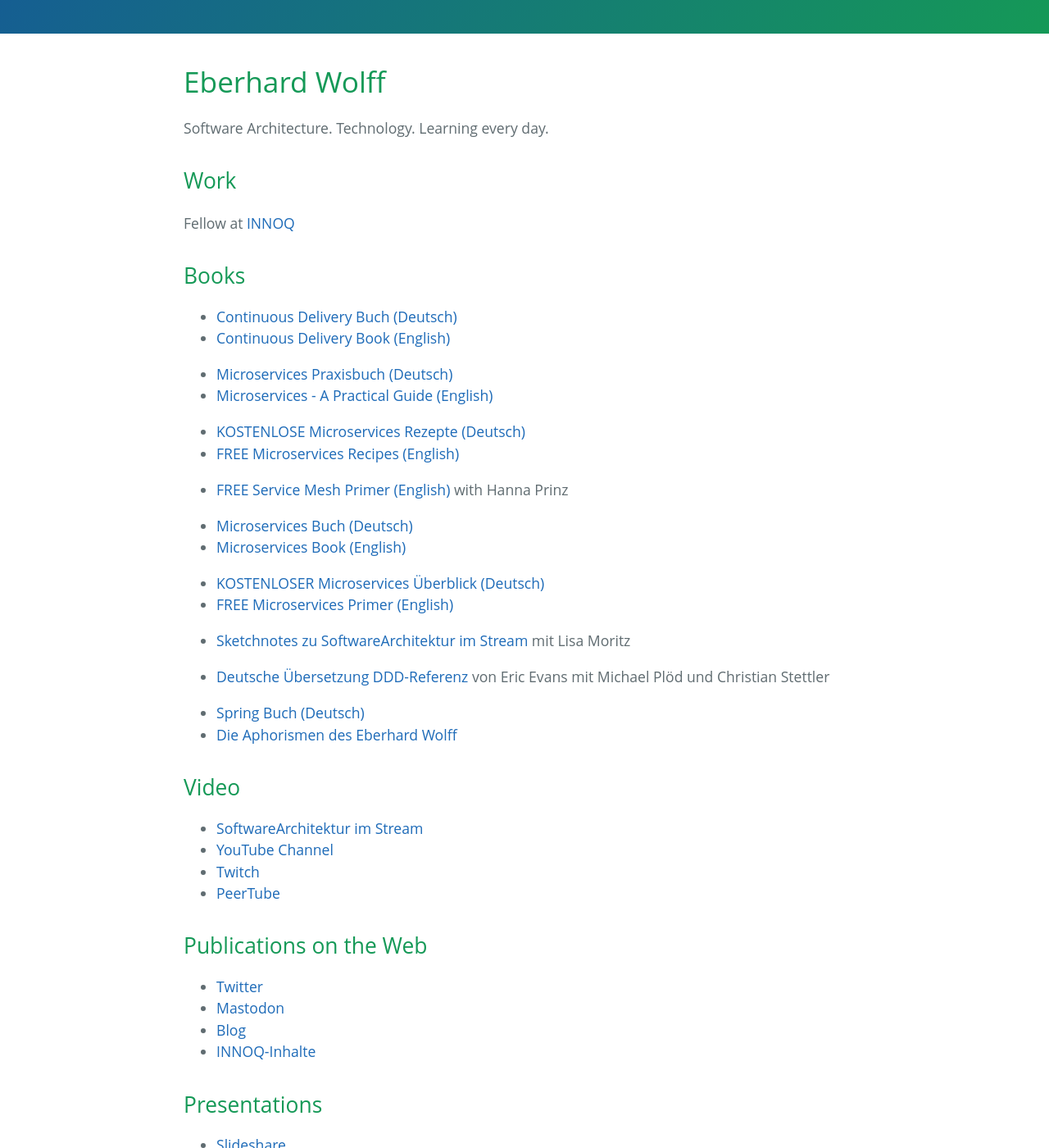
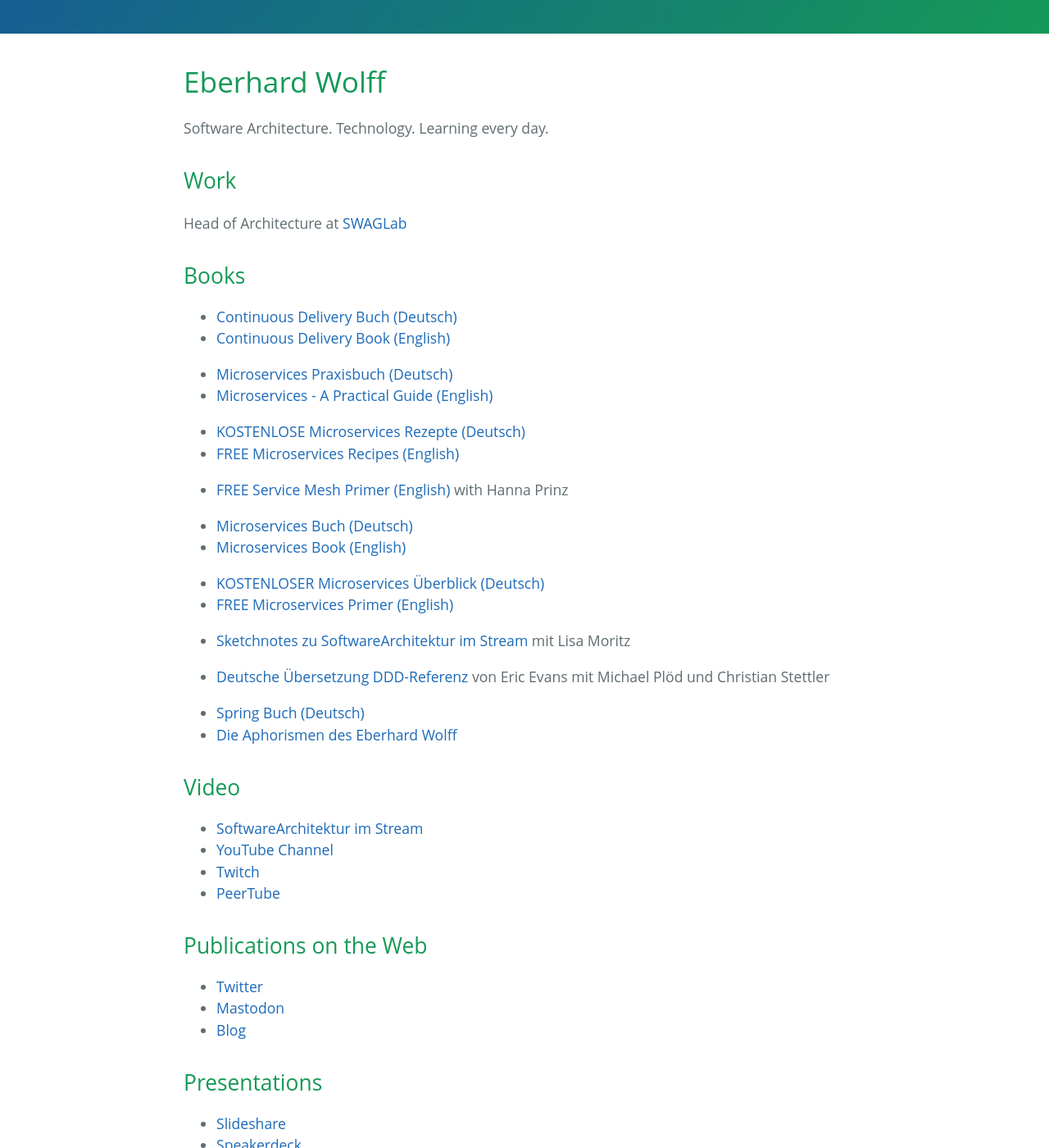
Before and after one commit to ewolff/ewolff.com, a Jekyll site: the page built from index.md, in a window 1280 px wide and 1400 px high, scrolled down 276 px. Shown: the whole window at 82% size. Built offline with Jekyll 4.4.1, drawn with Linux system fonts in a browser that asks for light colours; our own code applies the rules of GitHub Pages for plain Markdown files.

Commit message:
I am now working at SWAGLab 🙂

```diff
--- a/index.md
+++ b/index.md
@@ -8,7 +8,7 @@
 
 ## Work
 
-Fellow at [INNOQ](http://innoq.com)
+Head of Architecture at [SWAGLab](https://swaglab.rocks/)
 
 ## Books
 
@@ -51,7 +51,6 @@
   * [Twitter](https://twitter.com/ewolff)
   * <a rel="me" href="https://mastodon.social/@ewolff">Mastodon</a>
   * [Blog](http://www.heise.de/developer/Continuous-Architecture-2687847.html)
-  * [INNOQ-Inhalte](https://www.innoq.com/de/staff/eberhard-wolff/)
 
 ## Presentations
 
```
